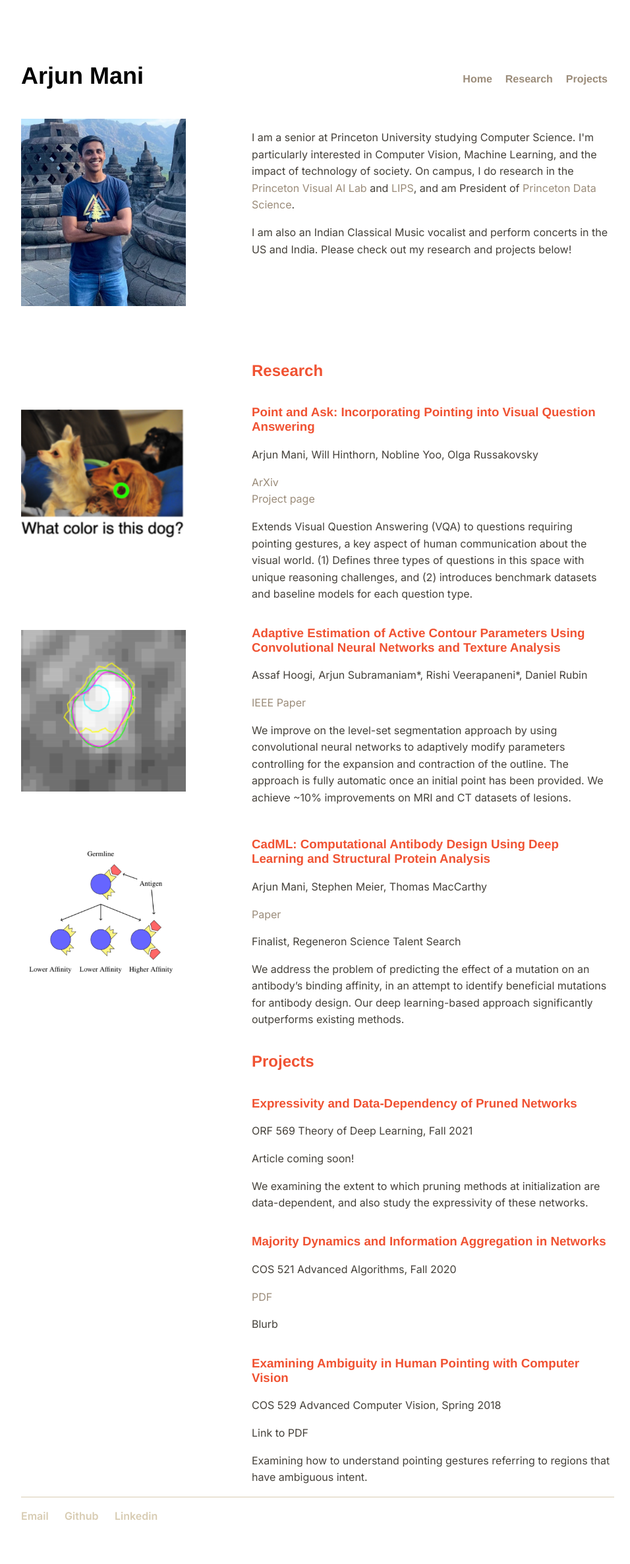
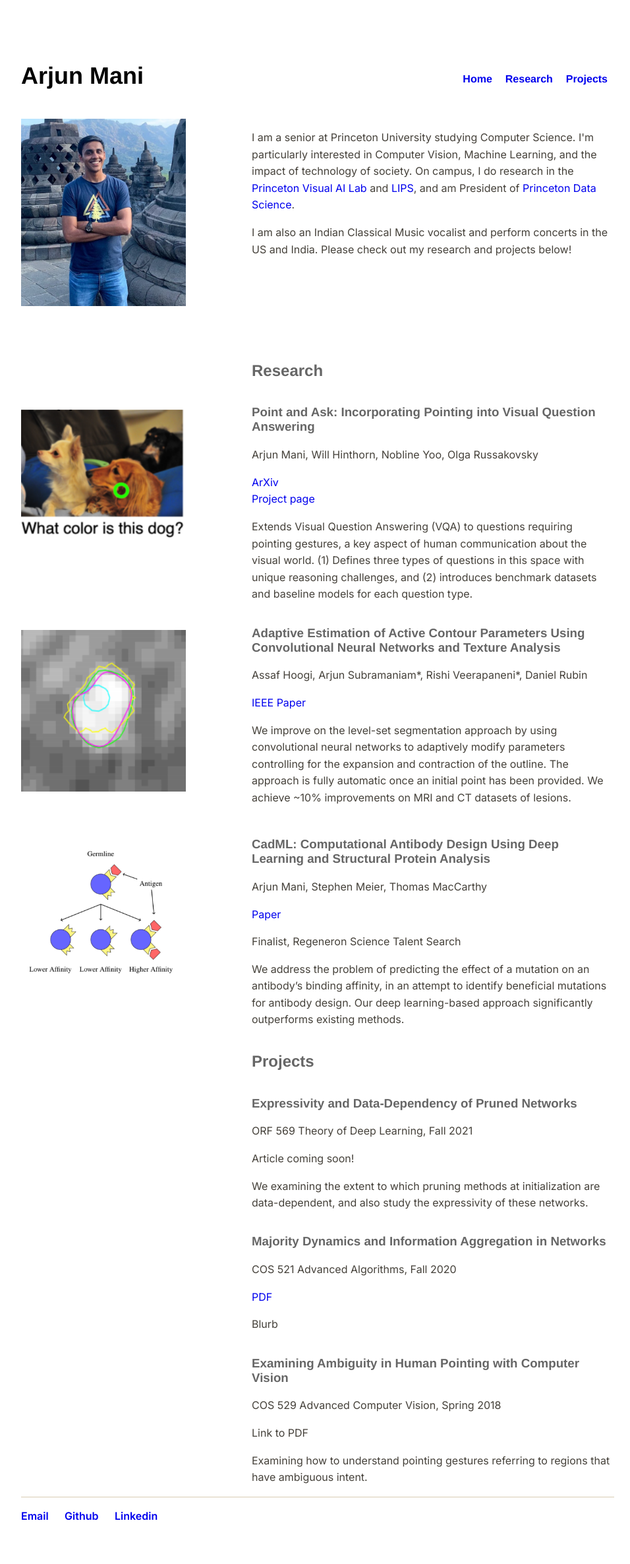
Before and after one commit to arjun-mani/arjun-mani.github.io, a Jekyll site: the page built from index.html, in a window 1280 px wide. Shown: the whole page at 66% size, without its empty margins (160-1116 px from the left). Built offline with Jekyll 4.4.1, drawn with Linux system fonts in a browser that asks for light colours; some web fonts are replaced.

Commit message:
Update main.css

```diff
--- a/css/main.css
+++ b/css/main.css
@@ -55,15 +55,15 @@ footer ul li {
   margin-right: 20px;
 }
 footer a {
-  color: #D8CCB3;
+  color: 09bde6;
 }
 a {
   text-decoration: none;
-  color: #9B8C7A;
+  color: 09bde6;
 }
 a:hover {
   text-decoration: none;
-  color: #F05232;
+  color: #05d1ff;
 }
 
 h1 {
@@ -72,7 +72,7 @@ h1 {
 }
 h1, h2, h3 {
   font-family: 'Recursive', 'Helvetica', 'Sans-Serif';
-  color: #F05232;
+  color: #666666;
 }
 
 blockquote {
```
